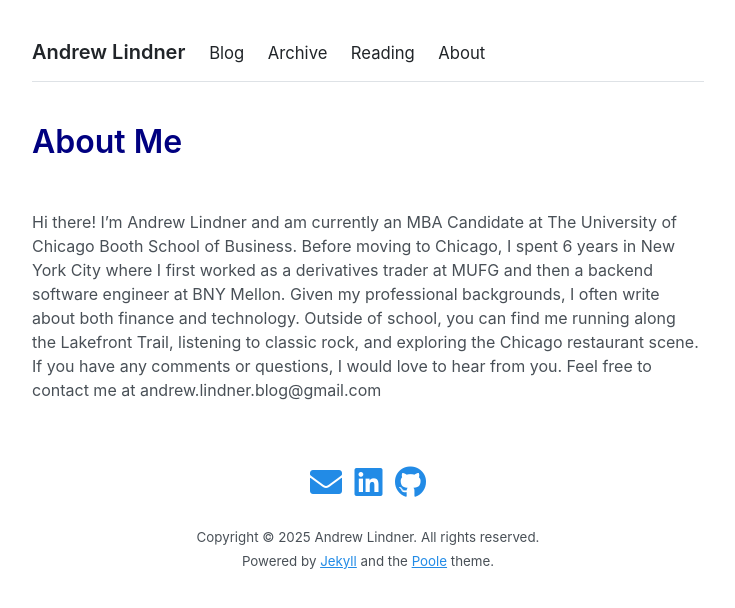
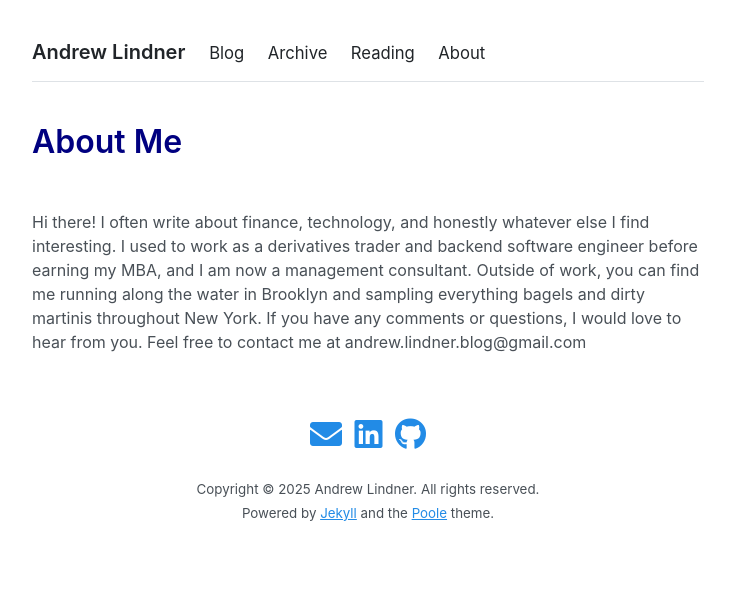
Before and after one commit to rendnil/rendnil.github.io, a Jekyll site: the page built from about.md, in a window 1280 px wide. Shown: the top 608 px of the page, without its empty margins (272-1007 px from the left). Built offline with Jekyll 4.4.1, drawn with Linux system fonts in a browser that asks for light colours; nearby versions of some CDN libraries.

Commit message:
update about

```diff
--- a/about.md
+++ b/about.md
@@ -4,4 +4,4 @@ title: About Me
 ---
 <br>
 
-Hi there! I'm Andrew Lindner and am currently an MBA Candidate at The University of Chicago Booth School of Business. Before moving to Chicago, I spent 6 years in New York City where I first worked as a derivatives trader at MUFG and then a backend software engineer at BNY Mellon. Given my professional backgrounds, I often write about both finance and technology. Outside of school, you can find me running along the Lakefront Trail, listening to classic rock, and exploring the Chicago restaurant scene. If you have any comments or questions, I would love to hear from you. Feel free to contact me at andrew.lindner.blog@gmail.com
+Hi there! I often write about finance, technology, and honestly whatever else I find interesting. I used to work as a derivatives trader and backend software engineer before earning my MBA, and I am now a management consultant. Outside of work, you can find me running along the water in Brooklyn and sampling everything bagels and dirty martinis throughout New York. If you have any comments or questions, I would love to hear from you. Feel free to contact me at andrew.lindner.blog@gmail.com
```
